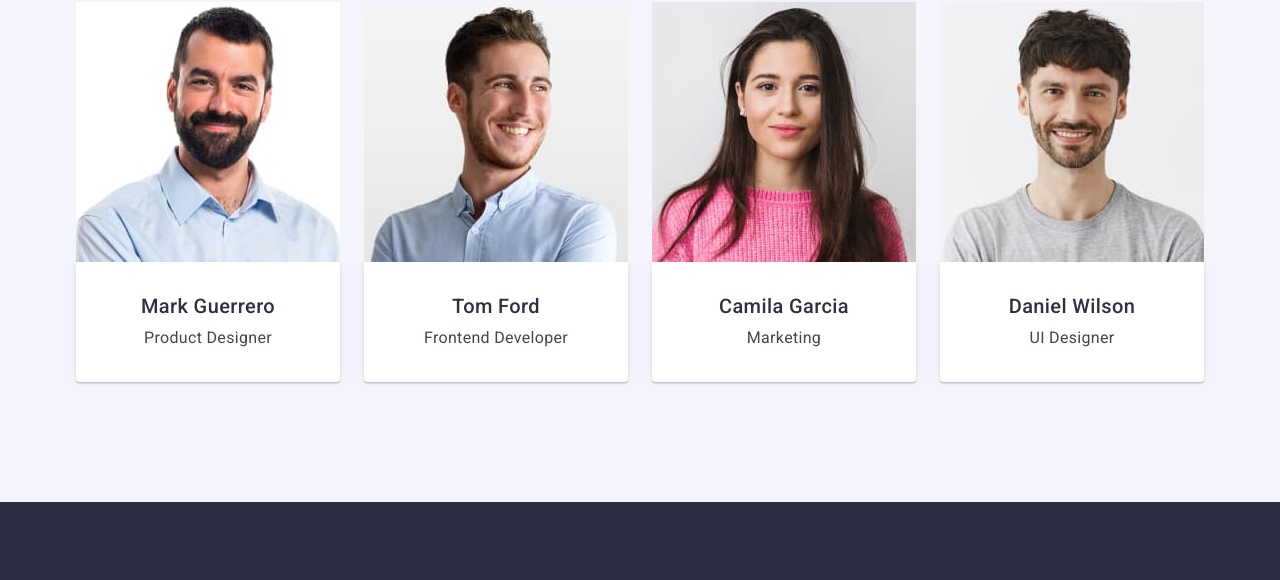
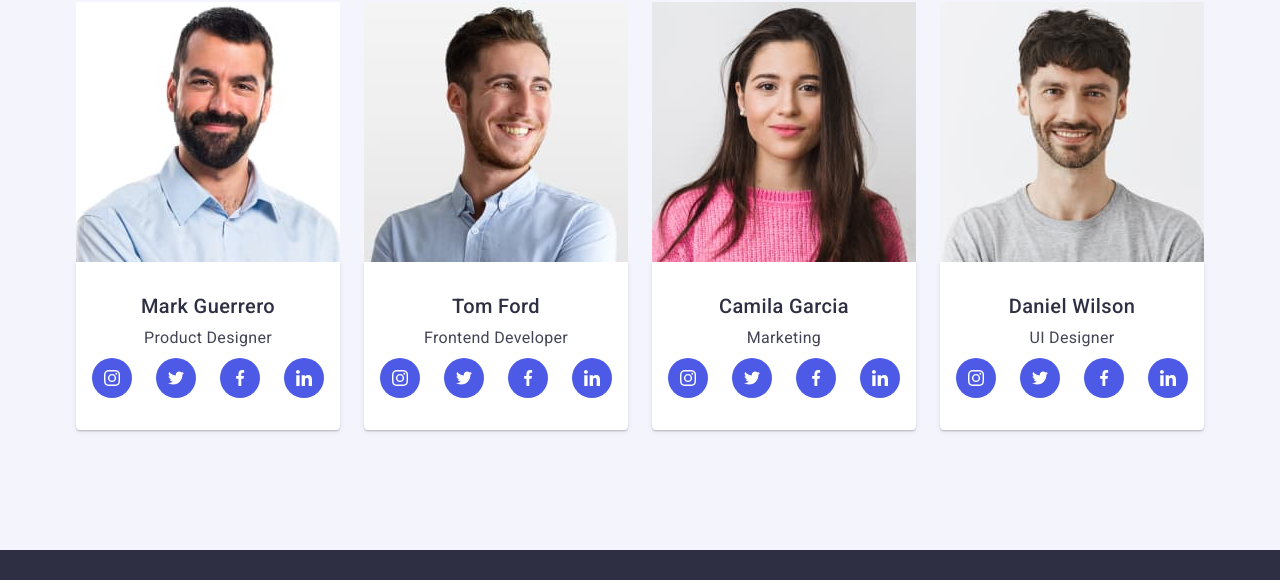
Before and after one commit to lllapinski/goit-markup-hw-04, a plain HTML site: page index.html in a window 1280 px wide. Shown: the part 1807-2387 px from the top of the page. Drawn offline with nearby package versions, Linux system fonts and the light colour scheme.

Commit message:
згір

```diff
--- a/css/styles.css
+++ b/css/styles.css
@@ -327,6 +327,32 @@ img {
   letter-spacing: 0.02em;
   color: #434455;
 }
+
+.team-soc-list {
+  display: flex;
+  justify-content: center;
+  gap: 24px;
+  margin-top: 8px;
+}
+
+.team-soc-item {
+  width: 40px;
+  height: 40px;
+}
+
+.team-soc-link {
+  width: 100%;
+  height: 100%;
+  border-radius: 50%;
+  background-color: #4d5ae5;
+  display: flex;
+  align-items: center;
+  justify-content: center;
+}
+
+.team-soc-item-svg {
+  fill: #ffffff;
+}
 /* FOOTER */
 .footer {
   background-color: var(--background-color);
--- a/index.html
+++ b/index.html
@@ -19,7 +19,6 @@
   </head>
   <body>
     <!-- Header -->
-
     <header class="header head-container">
       <div class="container header-container">
         <nav class="header-nav">
@@ -103,7 +102,7 @@
         </ul>
       </section>
 
-      <!-- section 3 tasks -->
+      <!-- section 3 -->
 
       <section class="tasks">
         <div class="container tasks-container">
@@ -151,6 +150,36 @@
               <div class="team-worker">
                 <h3 class="team-item">Mark Guerrero</h3>
                 <p class="team-text">Product Designer</p>
+                <ul class="team-soc-list list">
+                  <li class="team-soc-item">
+                    <a class="team-soc-link link" href>
+                      <svg width="16" height="16" class="team-soc-item-svg">
+                        <use href="./images/icons.svg#icon-instagram"></use>
+                      </svg>
+                    </a>
+                  </li>
+                  <li class="team-soc-item">
+                    <a class="team-soc-link link" href>
+                      <svg width="16" height="16" class="team-soc-item-svg">
+                        <use href="./images/icons.svg#icon-twitter"></use>
+                      </svg>
+                    </a>
+                  </li>
+                  <li class="team-soc-item">
+                    <a class="team-soc-link link" href>
+                      <svg width="16" height="16" class="team-soc-item-svg">
+                        <use href="./images/icons.svg#icon-facebook"></use>
+                      </svg>
+                    </a>
+                  </li>
+                  <li class="team-soc-item">
+                    <a class="team-soc-link link" href>
+                      <svg width="16" height="16" class="team-soc-item-svg">
+                        <use href="./images/icons.svg#icon-linkedin"></use>
+                      </svg>
+                    </a>
+                  </li>
+                </ul>
               </div>
             </li>
             <li class="team-list-item">
@@ -164,6 +193,36 @@
               <div class="team-worker">
                 <h3 class="team-item">Tom Ford</h3>
                 <p class="team-text">Frontend Developer</p>
+                <ul class="team-soc-list list">
+                  <li class="team-soc-item">
+                    <a class="team-soc-link link" href>
+                      <svg width="16" height="16" class="team-soc-item-svg">
+                        <use href="./images/icons.svg#icon-instagram"></use>
+                      </svg>
+                    </a>
+                  </li>
+                  <li class="team-soc-item">
+                    <a class="team-soc-link link" href>
+                      <svg width="16" height="16" class="team-soc-item-svg">
+                        <use href="./images/icons.svg#icon-twitter"></use>
+                      </svg>
+                    </a>
+                  </li>
+                  <li class="team-soc-item">
+                    <a class="team-soc-link link" href>
+                      <svg width="16" height="16" class="team-soc-item-svg">
+                        <use href="./images/icons.svg#icon-facebook"></use>
+                      </svg>
+                    </a>
+                  </li>
+                  <li class="team-soc-item">
+                    <a class="team-soc-link link" href>
+                      <svg width="16" height="16" class="team-soc-item-svg">
+                        <use href="./images/icons.svg#icon-linkedin"></use>
+                      </svg>
+                    </a>
+                  </li>
+                </ul>
               </div>
             </li>
             <li class="team-list-item">
@@ -175,8 +234,37 @@
               />
               <div class="team-worker">
                 <h3 class="team-item">Camila Garcia</h3>
-
                 <p class="team-text">Marketing</p>
+                <ul class="team-soc-list list">
+                  <li class="team-soc-item">
+                    <a class="team-soc-link link" href>
+                      <svg width="16" height="16" class="team-soc-item-svg">
+                        <use href="./images/icons.svg#icon-instagram"></use>
+                      </svg>
+                    </a>
+                  </li>
+                  <li class="team-soc-item">
+                    <a class="team-soc-link link" href>
+                      <svg width="16" height="16" class="team-soc-item-svg">
+                        <use href="./images/icons.svg#icon-twitter"></use>
+                      </svg>
+                    </a>
+                  </li>
+                  <li class="team-soc-item">
+                    <a class="team-soc-link link" href>
+                      <svg width="16" height="16" class="team-soc-item-svg">
+                        <use href="./images/icons.svg#icon-facebook"></use>
+                      </svg>
+                    </a>
+                  </li>
+                  <li class="team-soc-item">
+                    <a class="team-soc-link link" href>
+                      <svg width="16" height="16" class="team-soc-item-svg">
+                        <use href="./images/icons.svg#icon-linkedin"></use>
+                      </svg>
+                    </a>
+                  </li>
+                </ul>
               </div>
             </li>
             <li class="team-list-item">
@@ -189,6 +277,36 @@
               <div class="team-worker">
                 <h3 class="team-item">Daniel Wilson</h3>
                 <p class="team-text">UI Designer</p>
+                <ul class="team-soc-list list">
+                  <li class="team-soc-item">
+                    <a class="team-soc-link link" href>
+                      <svg width="16" height="16" class="team-soc-item-svg">
+                        <use href="./images/icons.svg#icon-instagram"></use>
+                      </svg>
+                    </a>
+                  </li>
+                  <li class="team-soc-item">
+                    <a class="team-soc-link link" href>
+                      <svg width="16" height="16" class="team-soc-item-svg">
+                        <use href="./images/icons.svg#icon-twitter"></use>
+                      </svg>
+                    </a>
+                  </li>
+                  <li class="team-soc-item">
+                    <a class="team-soc-link link" href>
+                      <svg width="16" height="16" class="team-soc-item-svg">
+                        <use href="./images/icons.svg#icon-facebook"></use>
+                      </svg>
+                    </a>
+                  </li>
+                  <li class="team-soc-item">
+                    <a class="team-soc-link link" href>
+                      <svg width="16" height="16" class="team-soc-item-svg">
+                        <use href="./images/icons.svg#icon-linkedin"></use>
+                      </svg>
+                    </a>
+                  </li>
+                </ul>
               </div>
             </li>
           </ul>
```
Also changed, not shown: images/icons.svg (added), images/people-office 1.jpg (added), 2 other files.
